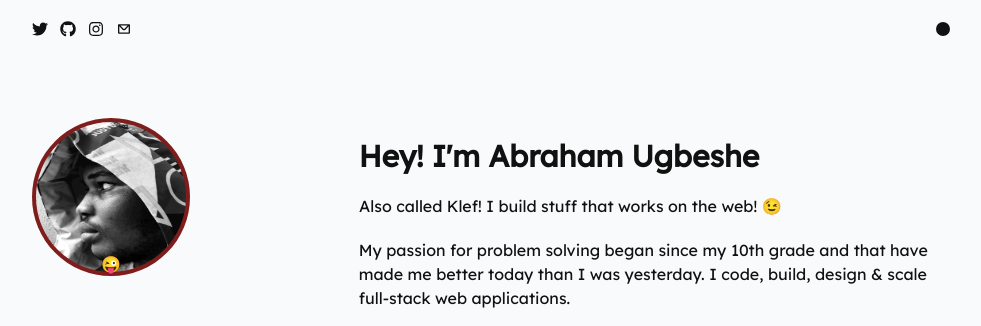
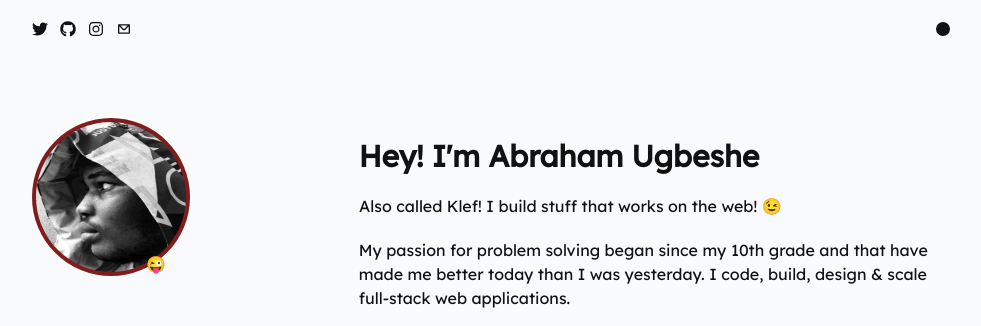
Before and after one commit to klef-dev/klef-dev, a Next.js app: page / in a window 1280 px wide. Shown: the top 326 px of the page, without its empty margins (148-1129 px from the left). Built offline with nearby package versions, Linux system fonts and the light colour scheme; no server answers.

Commit message:
feat: fixed emoji

```diff
--- a/components/Hero/Hero.tsx
+++ b/components/Hero/Hero.tsx
@@ -6,10 +6,8 @@ const Hero = () => {
   return (
     <main className="w-full min-h-fit flex flex-col items-center p-5">
       <section className="w-full flex flex-col md:flex-row justify-center items-center md:items-start md:justify-between space-y-5 md:space-y-0">
-        <div
-          data-aos="zoom-in"
-          className="relative rounded-full overflow-hidden p-1 bg-red-900 flex items-center justify-center"
-        >
+        <div data-aos="zoom-in" className="relative">
+          <div className="bg-red-900 p-1 rounded-full flex items-center justify-center">
             <Image
               src="/images/pic.jpg"
               alt=""
@@ -17,7 +15,8 @@ const Hero = () => {
               width={150}
               height={150}
             />
-          <span className="absolute bottom-0 z-50">😜</span>
+          </div>
+          <span className="absolute bottom-0 right-6 z-50">😜</span>
         </div>
         <div className="flex flex-col justify-between md:p-5 space-y-5 h-fit md:w-8/12">
           <h1
```
Also changed, not shown: 1 other file (tests, documents, lock files or other folders). Lines whose indentation alone changed are shown as unchanged.
